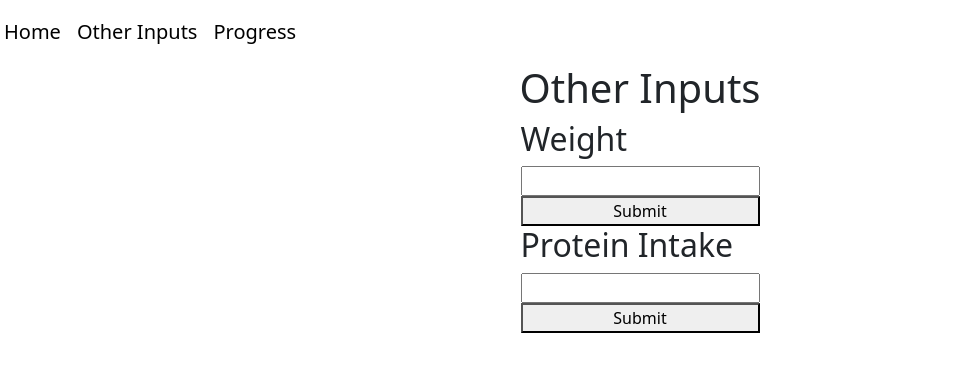
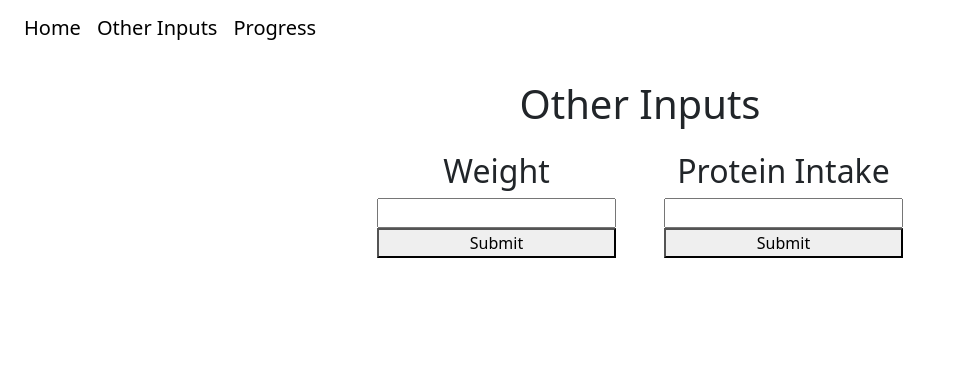
Before and after one commit to CalvinGaiennie/workout-log, a React (Vite) app: page /other-inputs in a window 1280 px wide. Shown: the top 372 px of the page, without its empty margins (0-961 px from the left). Built offline with nearby package versions, Linux system fonts and the light colour scheme.

Commit message:
did some styling

```diff
--- a/src/components/AppNav.jsx
+++ b/src/components/AppNav.jsx
@@ -2,7 +2,7 @@ import { Link } from "react-router-dom";
 
 function AppNav() {
   return (
-    <nav className="navbar navbar-expand-lg navbar-light m-1">
+    <nav className="navbar navbar-expand-lg navbar-light mx-4 ">
       <Link className="navbar-brand" to="/homepage">
         Home
       </Link>
--- a/src/components/Exercise.jsx
+++ b/src/components/Exercise.jsx
@@ -6,7 +6,7 @@ function Exercise({ exercise, dispatch }) {
   return (
     <div>
       <input
-        className="input"
+        className="input mt-1"
         type="text"
         style={{ fontSize: "20px" }}
         placeholder="Exercise Name"
@@ -19,6 +19,7 @@ function Exercise({ exercise, dispatch }) {
           })
         }
       />
+      {/* Need to change on blur so that you dont loose data if you change notes before changing focus */}
       <div className="d-flex flex-column">
         {exercise.sets.map((set, index) => (
           <div className="d-flex">
@@ -40,7 +41,9 @@ function Exercise({ exercise, dispatch }) {
             />
           </div>
         ))}
+        {/* Need to change on blur so that you dont loose data if you change notes before changing focus */}
         <button
+          className="mt-3"
           onClick={() => dispatch({ type: "ADD_SET", payload: exercise.name })}
         >
           Add Set
--- a/src/components/GenericChart.jsx
+++ b/src/components/GenericChart.jsx
@@ -20,7 +20,7 @@ function GenericChart({ data, title, chartSettings }) {
   }));
 
   return (
-    <div>
+    <div className="p-5">
       <h1 className="text-center">{title ? title : "Title Goes Here"}</h1>
       <ResponsiveContainer width="100%" height={300}>
         <BarChart data={formattedData} margin={{ bottom: 50 }}>
--- a/src/components/GenericInput.jsx
+++ b/src/components/GenericInput.jsx
@@ -4,7 +4,7 @@ function GenericInput({ title, handleSubmit }) {
   const [value, setValue] = useState();
   return (
     <div className="d-flex flex-column">
-      <h2>{title}</h2>
+      <h2 className="text-center w-100">{title}</h2>
       <input onChange={(e) => setValue(e.target.value)} />
       <button onClick={() => handleSubmit(value)}>Submit</button>
     </div>
--- a/src/pages/HomePage.jsx
+++ b/src/pages/HomePage.jsx
@@ -200,6 +200,7 @@ function HomePage() {
       <AppNav />
       <div className="d-flex">
         <Sidebar dispatch={dispatch} workouts={state.workouts} />
+        <div className="d-flex flex-grow-1 justify-content-center align-items-center">
           <div>
             <Workout workout={state.currentWorkout} dispatch={dispatch} />
             <button
@@ -208,9 +209,13 @@ function HomePage() {
             >
               Start New Workout
             </button>
-          <button className="btn mt-3 btn-danger" onClick={handleDeleteWorkout}>
+            <button
+              className="btn mt-3 btn-danger"
+              onClick={handleDeleteWorkout}
+            >
               Delete Workout
             </button>
+          </div>
         </div>
       </div>
     </div>
--- a/src/pages/OtherInputs.jsx
+++ b/src/pages/OtherInputs.jsx
@@ -22,8 +22,8 @@ function OtherInputs() {
   return (
     <div>
       <AppNav />
-      <div className="d-flex flex-column align-items-center">
-        <h1>Other Inputs</h1>
+      <h1 className="text-center m-4">Other Inputs</h1>
+      <div className="d-flex flex-row align-items-center justify-content-center gap-5">
         <GenericInput title="Weight" handleSubmit={handleWeight} />
         <GenericInput title="Protein Intake" handleSubmit={handleProtein} />
       </div>
```
Lines whose indentation alone changed are shown as unchanged.
